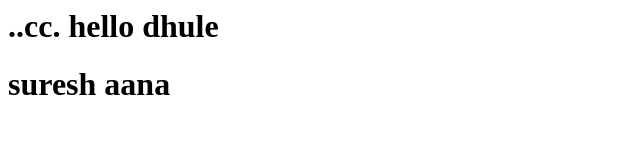
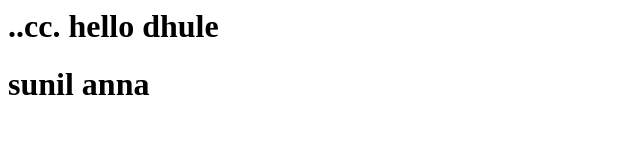
Before and after one commit to giteshp2005-p/itiss, a plain HTML site: page index.html in a window 1280 px wide. Shown: the full height of the page, 0-640 px from the left. Drawn offline with Linux system fonts and the light colour scheme.

Commit message:
four commit

```diff
--- a/index.html
+++ b/index.html
@@ -1,2 +1,2 @@
 <h1>..cc. hello dhule</h1>
-<h1> suresh aana</h1>
+<h1> sunil  anna</h1>
```
